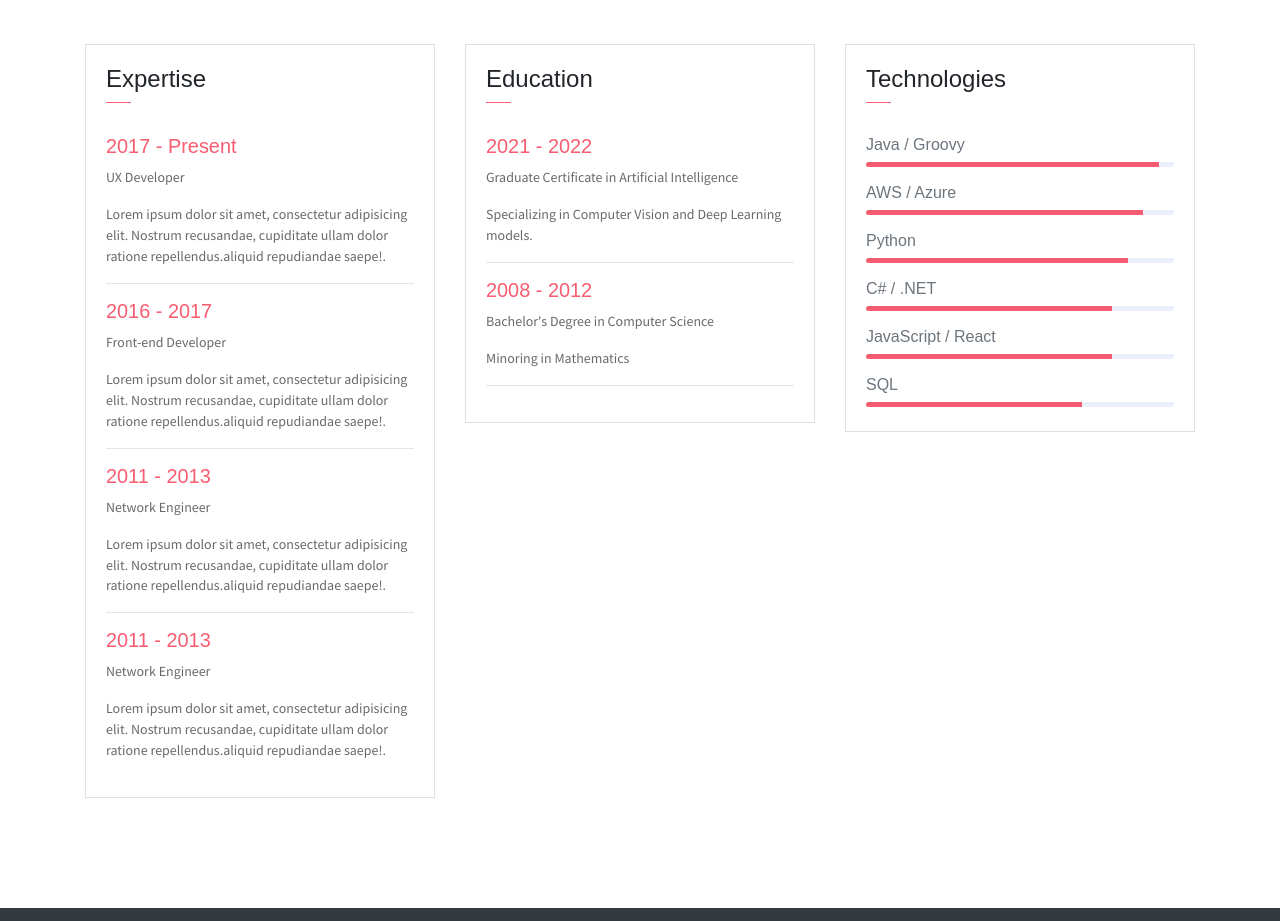
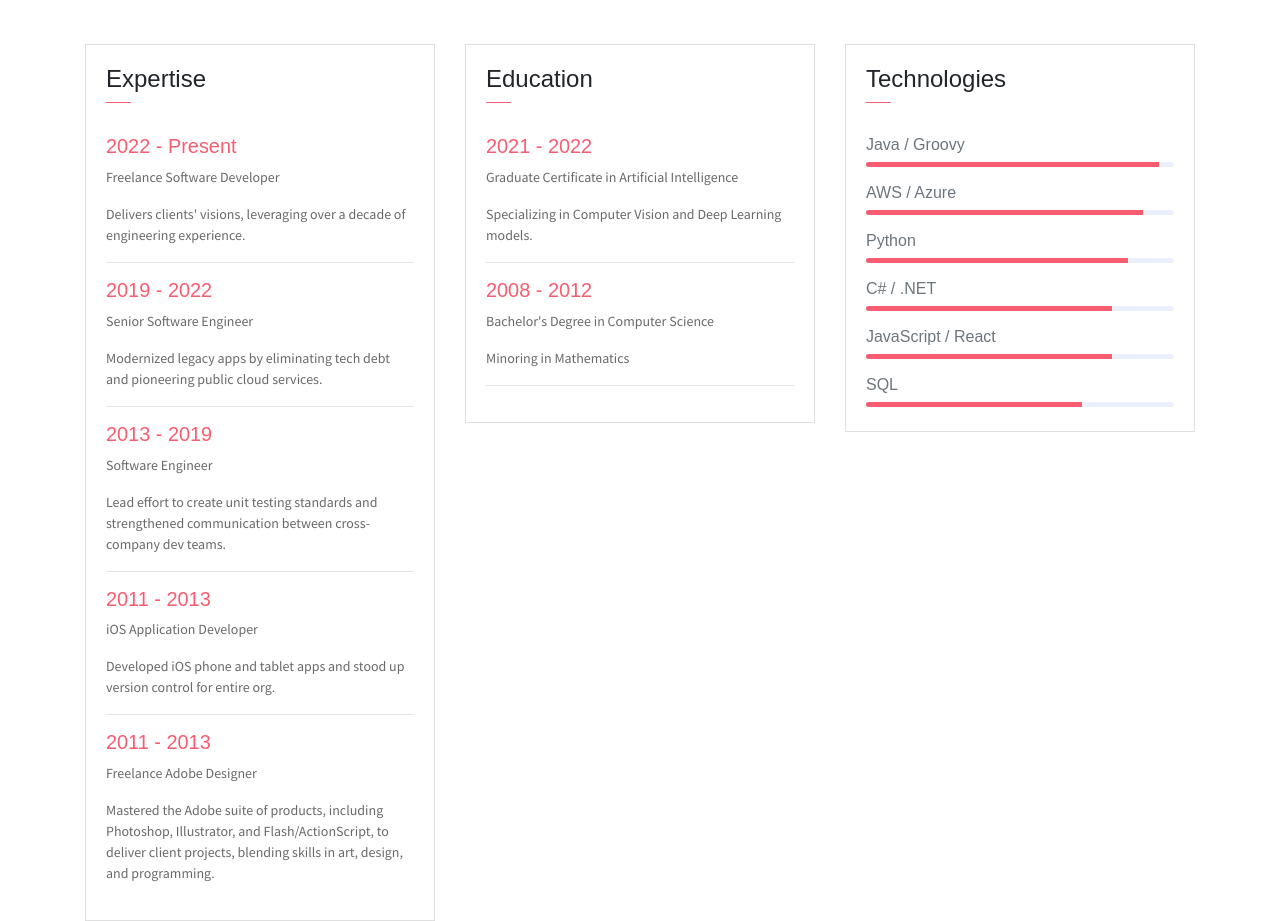
Before and after one commit to Essler/essler.github.io, a plain HTML site: page index.html in a window 1280 px wide. Shown: the part 1400-2321 px from the top of the page. Drawn offline with Linux system fonts and the light colour scheme; some packages are replaced by stand-ins of ours.

Commit message:
Add resume history and expertise

```diff
--- a/index.html
+++ b/index.html
@@ -138,21 +138,25 @@
                             </div>
                         </div>
                         <div class="card-body">
-                            <h6 class="title text-danger">2017 - Present</h6>
-                            <P>UX Developer</P>
-                            <P class="subtitle">Lorem ipsum dolor sit amet, consectetur adipisicing elit. Nostrum recusandae, cupiditate ullam dolor ratione repellendus.aliquid repudiandae saepe!.</P>
+                            <h6 class="title text-danger">2022 - Present</h6>
+                            <P>Freelance Software Developer</P>
+                            <P class="subtitle">Delivers clients' visions, leveraging over a decade of engineering experience.</P>
                             <hr>
-                            <h6 class="title text-danger">2016 - 2017</h6>
-                            <P>Front-end Developer</P>
-                            <P class="subtitle">Lorem ipsum dolor sit amet, consectetur adipisicing elit. Nostrum recusandae, cupiditate ullam dolor ratione repellendus.aliquid repudiandae saepe!.</P>
+                            <h6 class="title text-danger">2019 - 2022</h6>
+                            <P>Senior Software Engineer</P>
+                            <P class="subtitle">Modernized legacy apps by eliminating tech debt and pioneering public cloud services.</P>
+                            <hr>
+                            <h6 class="title text-danger">2013 - 2019</h6>
+                            <P>Software Engineer</P>
+                            <P class="subtitle">Lead effort to create unit testing standards and strengthened communication between cross-company dev teams.</P>
                             <hr>
                             <h6 class="title text-danger">2011 - 2013</h6>
-                            <P>Network Engineer</P>
-                            <P class="subtitle">Lorem ipsum dolor sit amet, consectetur adipisicing elit. Nostrum recusandae, cupiditate ullam dolor ratione repellendus.aliquid repudiandae saepe!.</P>
+                            <P>iOS Application Developer</P>
+                            <P class="subtitle">Developed iOS phone and tablet apps and stood up version control for entire org.</P>
                             <hr>
                             <h6 class="title text-danger">2011 - 2013</h6>
-                            <P>Network Engineer</P>
-                            <P class="subtitle">Lorem ipsum dolor sit amet, consectetur adipisicing elit. Nostrum recusandae, cupiditate ullam dolor ratione repellendus.aliquid repudiandae saepe!.</P>
+                            <P>Freelance Adobe Designer</P>
+                            <P class="subtitle">Mastered the Adobe suite of products, including Photoshop, Illustrator, and Flash/ActionScript, to deliver client projects, blending skills in art, design, and programming.</P>
                         </div>
                     </div>
                 </div>
```
